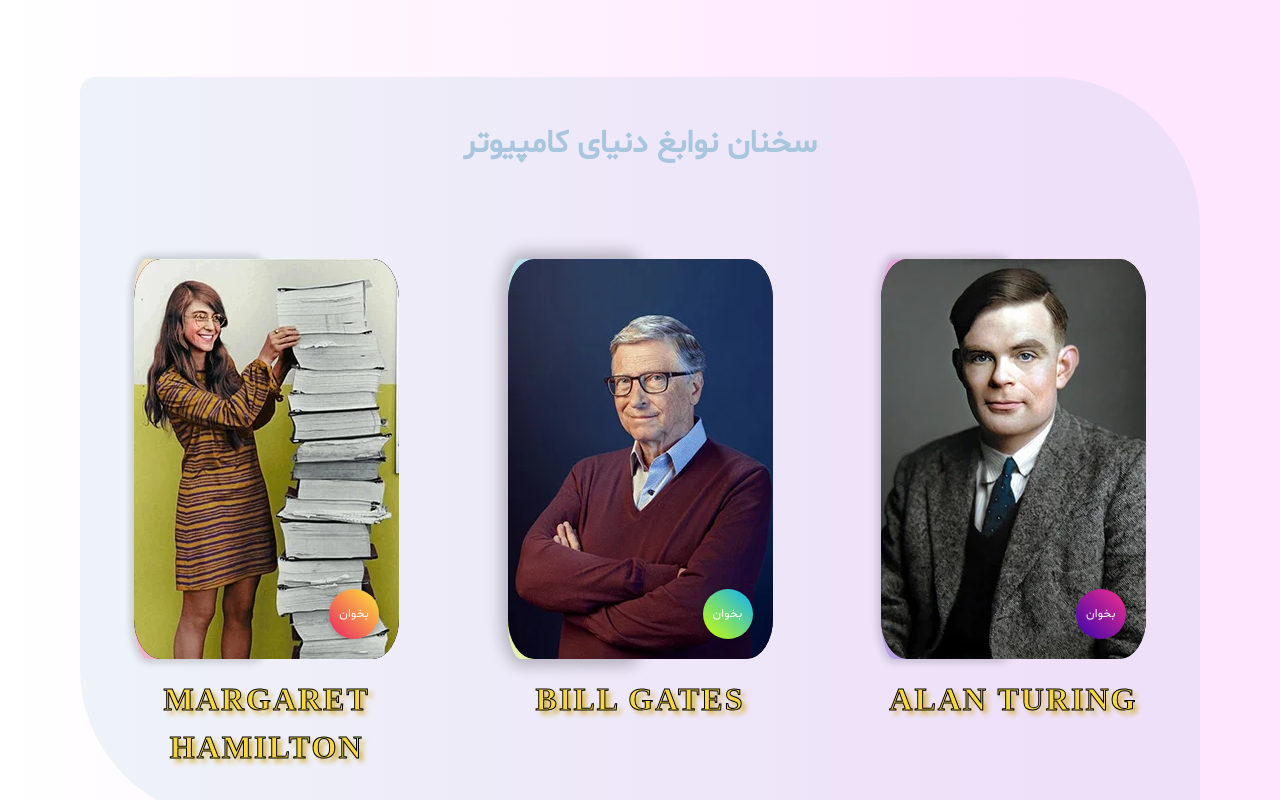
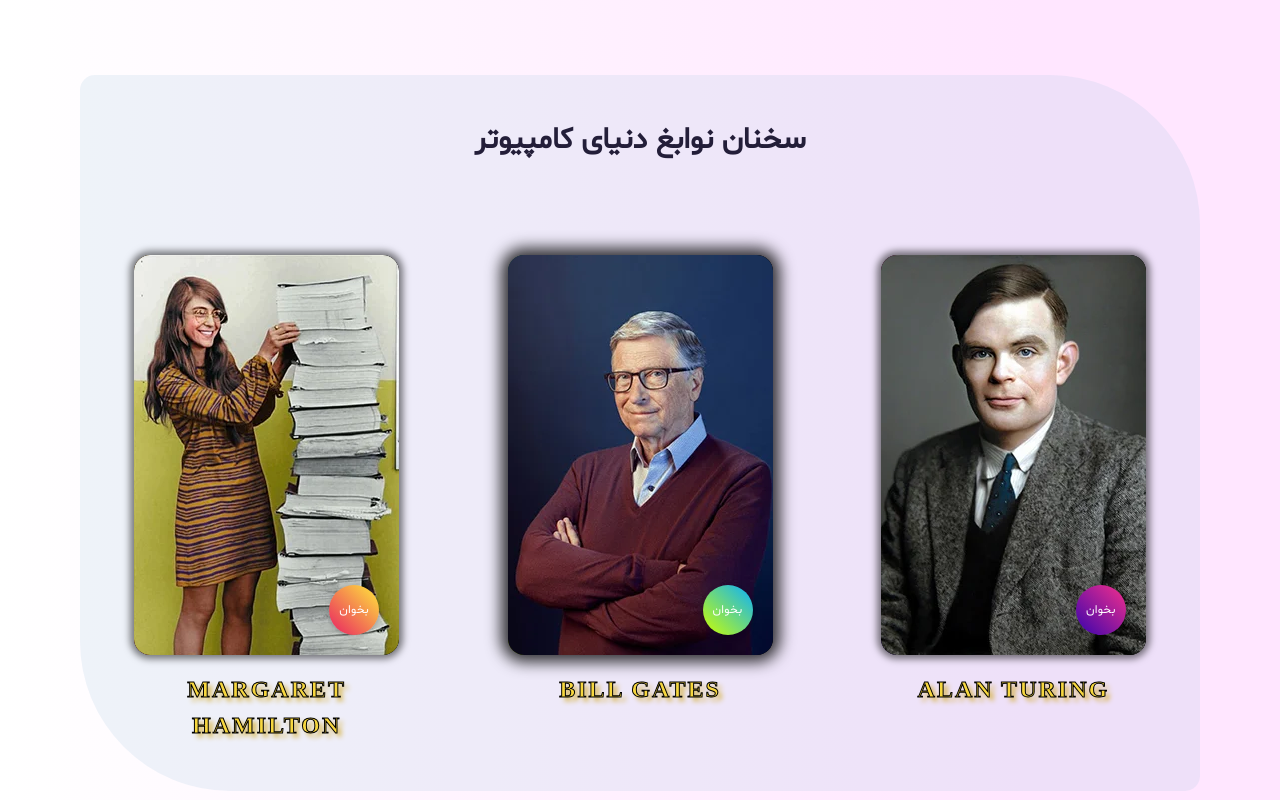
Before and after one commit to MatinT-SA/My-Personal-Website, a Next.js app: page / in a window 1280 px wide. Shown: the part 2520-3320 px from the top of the page. Built offline with nearby package versions, Linux system fonts and the light colour scheme.

Commit message:
completing our entrepreneur section

```diff
--- a/app/sections/Entrepreneur.js
+++ b/app/sections/Entrepreneur.js
@@ -71,10 +71,12 @@ export default function Entrepreneur() {
         {QUOTES.map((quote) => (
           <div key={quote.id} className="w-[265px] flex flex-col items-center">
             <motion.div
-              className="w-full h-[400px] relative bg-black flex justify-center items-center rounded-[10%] mx-auto"
+              className="w-full h-[400px] relative bg-black flex justify-center items-center rounded-2xl mx-auto"
+              style={{
+                boxShadow: quote.shadow,
+              }}
               initial={{ opacity: 0, y: "25%" }}
               whileInView={{ opacity: 1, y: 0 }}
-              whileHover={{ x: 4, skewX: 0.5, skewY: -0.4 }}
               transition={{
                 type: "spring",
                 stiffness: 100,
@@ -84,20 +86,14 @@ export default function Entrepreneur() {
               viewport={{ once: true, amount: 0.5 }}
             >
               <div
-                className="w-1/2 h-full absolute left-0 top-0 pointer-events-none rounded-[10%]"
+                className="w-1/2 h-full absolute left-0 top-0 pointer-events-none rounded-2xl"
                 style={{
                   background: quote.bg,
-                  boxShadow: quote.shadow,
                   opacity: 0.3,
                 }}
               />
 
-              <div
-                className="w-full h-full flex justify-center items-center rounded-[10%] overflow-hidden absolute"
-                style={{
-                  transform: "skew(10px, 10px)",
-                }}
-              >
+              <div className="w-full h-full flex justify-center items-center rounded-2xl overflow-hidden absolute">
                 <Image
                   src={quote.image}
                   alt={quote.alt}
@@ -105,7 +101,7 @@ export default function Entrepreneur() {
                   height={400}
                   quality={75}
                   priority={false}
-                  className="w-full h-full object-cover rounded-[10%]"
+                  className="w-full h-full object-cover rounded-2xl"
                 />
               </div>
 
@@ -113,7 +109,6 @@ export default function Entrepreneur() {
                 className="w-[50px] h-[50px] absolute right-5 bottom-5 rounded-full cursor-pointer shadow-md"
                 style={{
                   background: quote.bg,
-                  boxShadow: "0 2px 5px rgba(0, 0, 0, 0.2)",
                 }}
                 onMouseEnter={() => handleMouseEnter(quote.id)}
                 onMouseLeave={handleMouseLeave}
@@ -122,8 +117,12 @@ export default function Entrepreneur() {
                   height: hoveredCard === quote.id ? "100%" : "50px",
                   right: hoveredCard === quote.id ? 0 : 20,
                   bottom: hoveredCard === quote.id ? 0 : 20,
-                  borderRadius: hoveredCard === quote.id ? "10%" : "50%",
+                  borderRadius: hoveredCard === quote.id ? "5%" : "50%",
                   opacity: hoveredCard === quote.id ? 0.9 : 1,
+                  boxShadow:
+                    hoveredCard === quote.id
+                      ? "none"
+                      : "0 2px 5px rgba(0, 0, 0, 0.2)",
                 }}
                 transition={{ duration: 0.5 }}
               >
@@ -139,7 +138,7 @@ export default function Entrepreneur() {
               </motion.div>
 
               <motion.div
-                className="p-5 box-border text-white text-center leading-loose text-2xl z-10 pointer-events-none"
+                className="p-5 box-border text-white text-center leading-loose text-lg z-10 pointer-events-none"
                 initial={{ opacity: 0, visibility: "hidden" }}
                 animate={{
                   opacity: hoveredCard === quote.id ? 1 : 0,
--- a/app/styles/global.css
+++ b/app/styles/global.css
@@ -451,21 +451,12 @@ svg path:focus {
   letter-spacing: 2px;
   font-weight: 700;
   text-transform: uppercase;
-  font-size: 2rem;
+  font-size: 1.5rem;
   text-align: center;
   -webkit-text-stroke: 1px black;
-  color: #f7d73f; /* This is the color from your original code */
+  color: #f7d73f;
   font-family: Cursive;
   text-shadow: 4px 4px 5px #d4af37;
-}
-
-.main-titles {
-  /* This style is already present in your original code, but including for completeness */
-  font-size: 2rem;
-  font-weight: bold;
-  color: #a8c6de;
-  text-align: center;
-  margin-bottom: 3rem;
 }
 
 /* ▣▢▣▢▣▢▣▢▣▢▣▢▣▢▣▢▣▢▣▢▣▢▣▢▣▢▣▢▣▢ */
```
